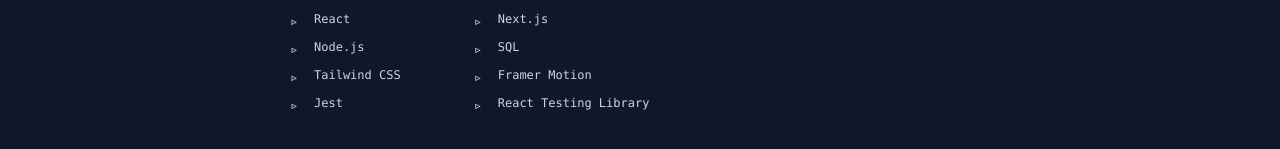
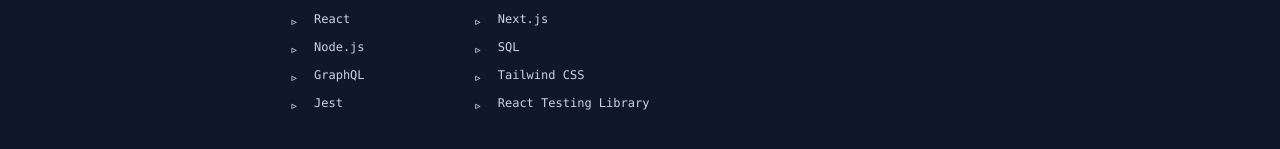
Before and after one commit to ltk55/frank-lam-portfolio, a Next.js app: page / in a window 1280 px wide. Shown: the part 451-600 px from the top of the page. Built offline with nearby package versions, Linux system fonts and the light colour scheme.

Commit message:
feat: update technology stack

```diff
--- a/app/page.tsx
+++ b/app/page.tsx
@@ -15,8 +15,8 @@
     "Next.js",
     "Node.js",
     "SQL",
+    "GraphQL",
     "Tailwind CSS",
-    "Framer Motion",
     "Jest",
     "React Testing Library",
   ];
```
